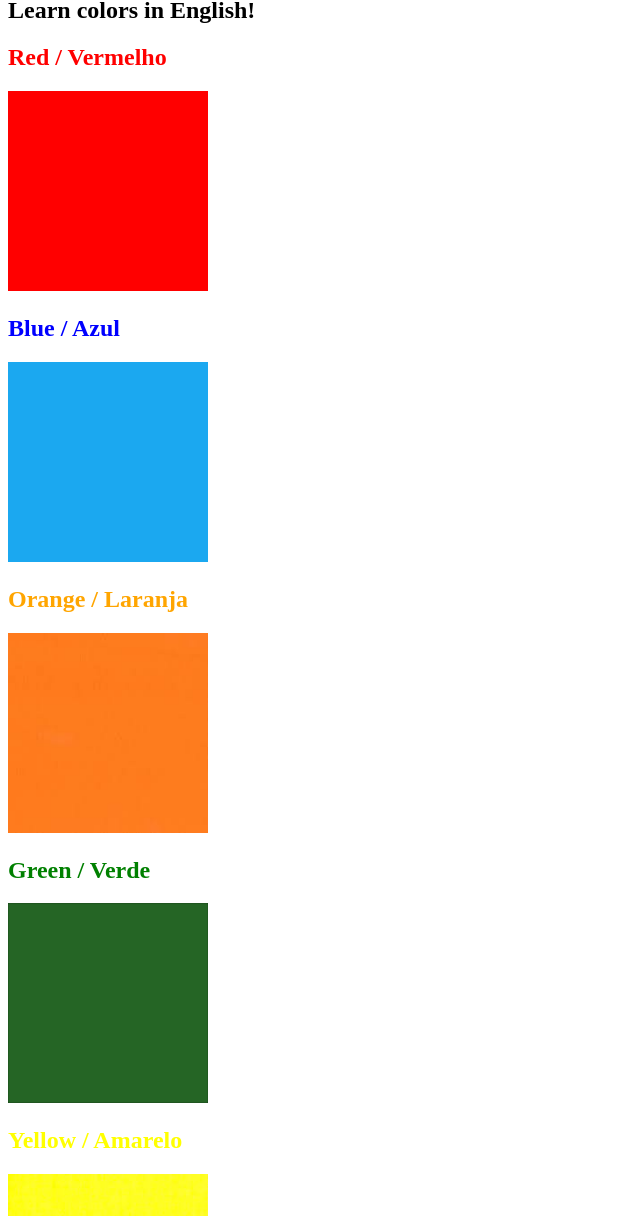
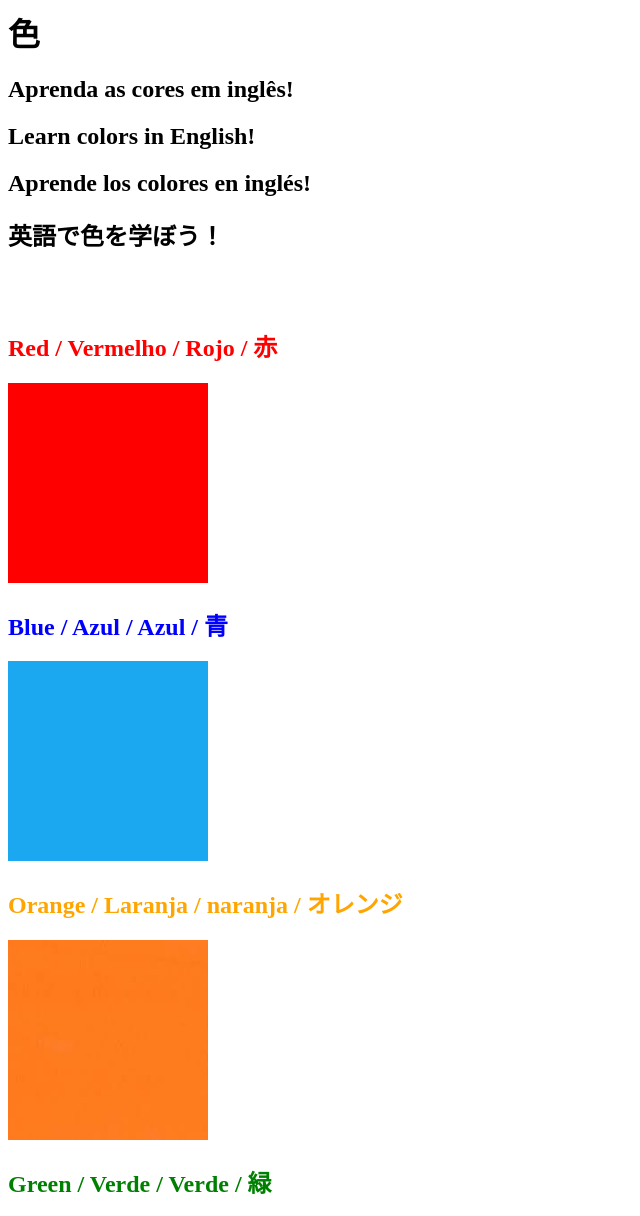
Before and after one commit to Wagner1412/cores, a plain HTML site: page index.html in a window 1280 px wide. Shown: the part 188-1404 px from the top of the page, without its empty margins (0-640 px from the left). Drawn offline with Linux system fonts and the light colour scheme.

Commit message:
Update index.html

```diff
--- a/index.html
+++ b/index.html
@@ -9,22 +9,27 @@
   <body>
     <h1>Cores</h1>
     <h1>Color</h1>
+    <h1>bandera</h1>
+    <h1>色</h1>
 
     <h2>Aprenda as cores em inglês!</h2>
     <h2>Learn colors in English!</h2>
-    <h2 class="color-title" id="red"">Red / Vermelho</h2>
+    <h2>Aprende los colores en inglés!</h2>
+    <h2>英語で色を学ぼう！</h2>
+    <br><br>
+    <h2 class="color-title" id="red"">Red / Vermelho / Rojo / 赤</h2>
     <img src="./assets/images/red.png" alt="red" />
 
-    <h2 class="color-title" id="blue">Blue / Azul</h2>
+    <h2 class="color-title" id="blue">Blue / Azul / Azul / 青</h2>
     <img src="./assets/images/blue.png" alt="blue" />
 
-    <h2 class="color-title" id="orange">Orange / Laranja</h2>
+    <h2 class="color-title" id="orange">Orange / Laranja / naranja / オレンジ</h2>
     <img src="./assets/images/orange.png" alt="orange" />
 
-    <h2 class="color-title" id="green">Green / Verde</h2>
+    <h2 class="color-title" id="green">Green / Verde / Verde / 緑</h2>
     <img src="./assets/images/green.png" alt="green" />
 
-    <h2 class="color-title" id="yellow">Yellow / Amarelo</h2>
+    <h2 class="color-title" id="yellow">Yellow / Amarelo / amarillo / 黄色</h2>
     <img src="./assets/images/yellow.png" alt="yellow" />
 
 
```
